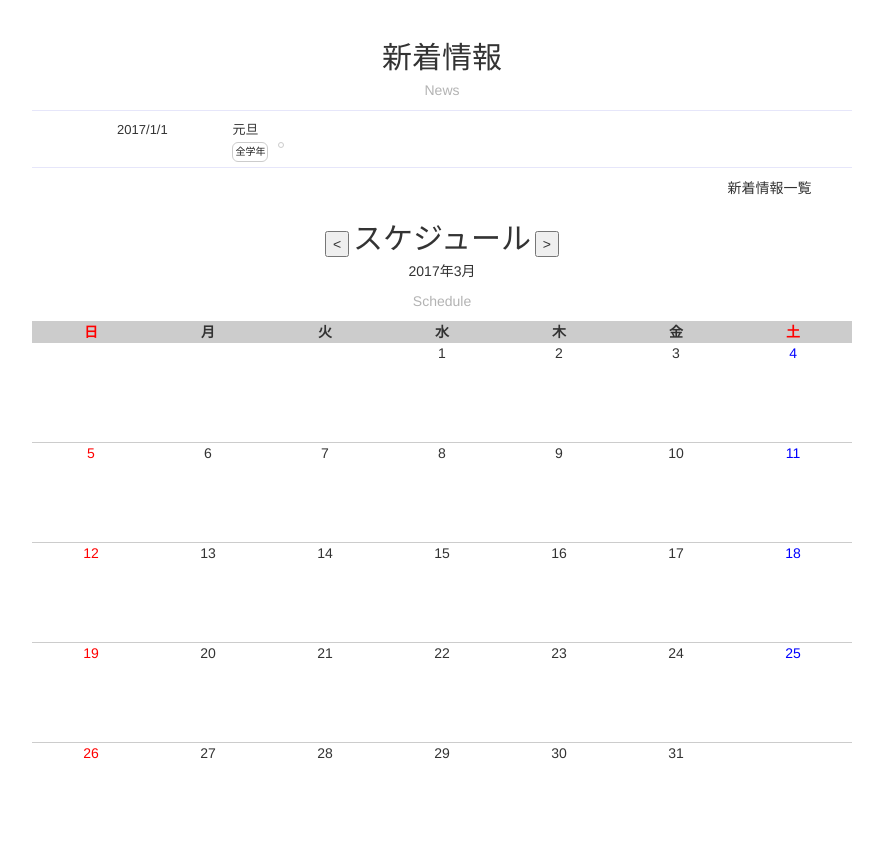
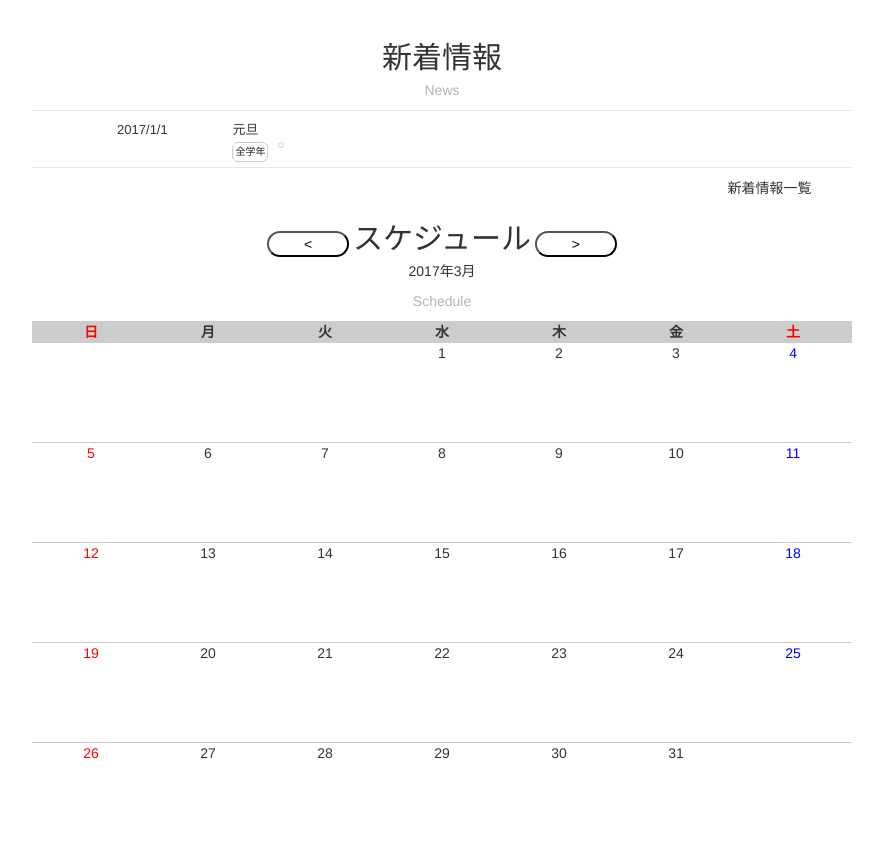
Before and after one commit to stealpattan/koakuma_ccp, a PHP site: page /home.php in a window 1280 px wide. Shown: the part 265-1107 px from the top of the page, without its empty margins (198-1081 px from the left). Run offline with PHP 8.4, Linux system fonts and the light colour scheme; data comes from the database, SQL or seed files in the repository; data that the repository does not hold is empty.

Commit message:
arrange style

```diff
--- a/ccp/css/common.css
+++ b/ccp/css/common.css
@@ -179,3 +179,14 @@ footer .copyright{
 .calendar_content{
 	height: 100px;
 }
+
+.cal_button{
+	width: 10%;
+	background-color: white;
+	color: black;
+	text-decoration: none;
+	border-radius: 20px;
+}
+.cal_button:hover{
+	background-color: #cbe6f3;
+}
```
